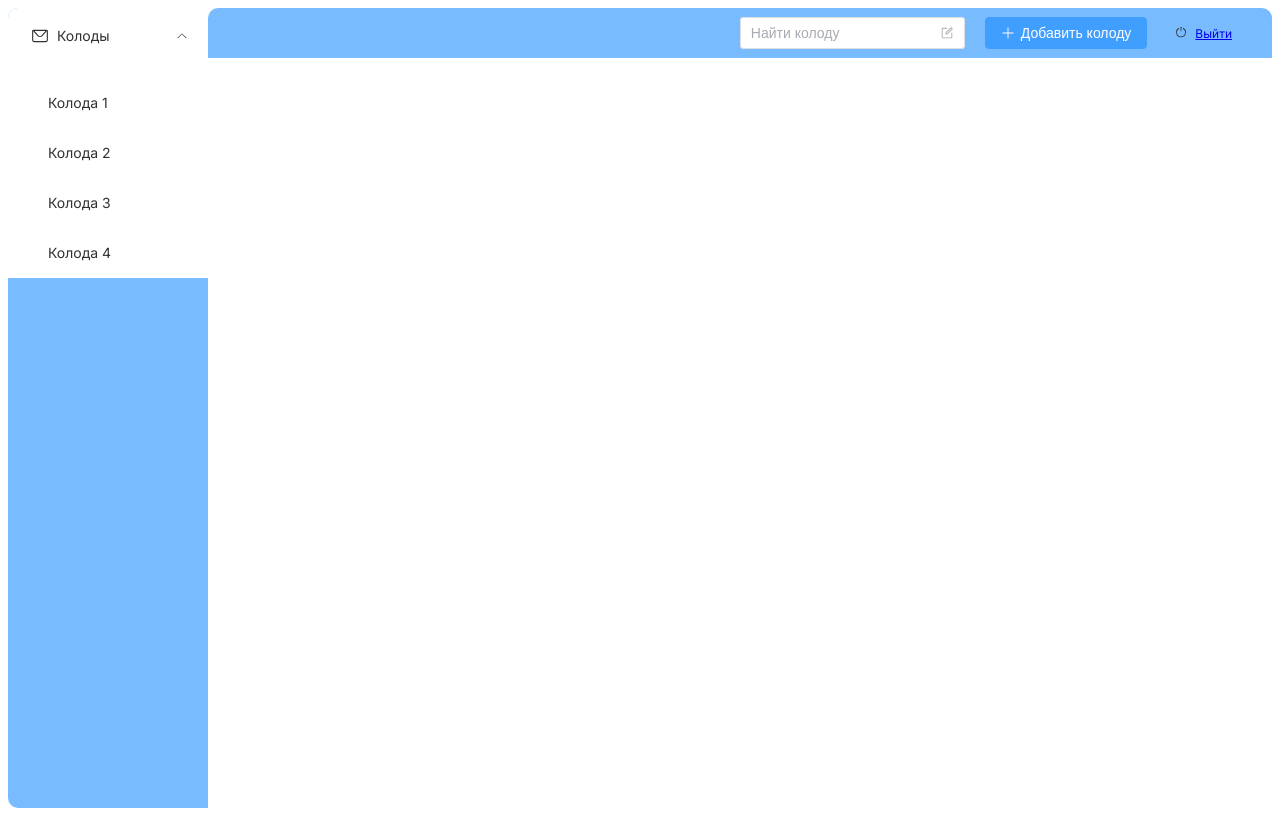
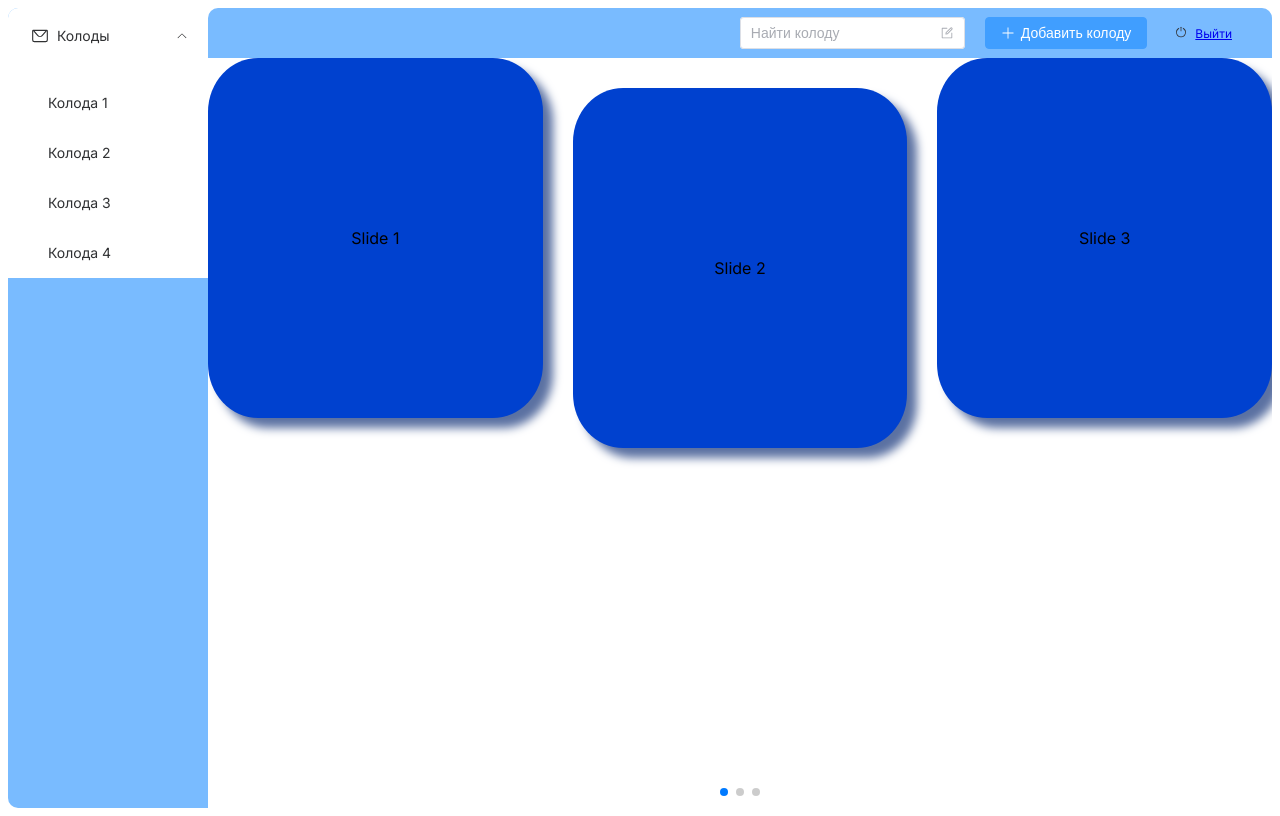
Before and after one commit to Felix200260/frontendStudyEngIishWords, a Vue app in the folder frontendStudyEnglishWords/: page /main in a window 1280 px wide. Built offline with nearby package versions, Linux system fonts and the light colour scheme.

Commit message:
добавил swiper

```diff
--- a/frontendStudyEnglishWords/package.json
+++ b/frontendStudyEnglishWords/package.json
@@ -15,6 +15,7 @@
   "dependencies": {
     "element-plus": "^2.8.4",
     "pinia": "^2.2.4",
+    "swiper": "^11.1.14",
     "vue": "^3.4.29",
     "vue-router": "^4.4.5"
   },
--- a/frontendStudyEnglishWords/src/views/MainView.vue
+++ b/frontendStudyEnglishWords/src/views/MainView.vue
@@ -54,7 +54,23 @@
         </div>
       </el-header>
 
-      <el-main style="height: calc(100vh - 50px)"> </el-main>
+      <el-main style="height: calc(100vh - 50px)">
+        <!-- Swiper -->
+        <div class="swiper mySwiper">
+          <div class="swiper-wrapper">
+            <div class="swiper-slide">Slide 1</div>
+            <div class="swiper-slide">Slide 2</div>
+            <div class="swiper-slide">Slide 3</div>
+            <div class="swiper-slide">Slide 4</div>
+            <div class="swiper-slide">Slide 5</div>
+            <div class="swiper-slide">Slide 6</div>
+            <div class="swiper-slide">Slide 7</div>
+            <div class="swiper-slide">Slide 8</div>
+            <div class="swiper-slide">Slide 9</div>
+          </div>
+          <div class="swiper-pagination"></div>
+        </div>
+      </el-main>
     </el-container>
   </el-container>
 </template>
@@ -64,6 +80,26 @@ import { ref } from 'vue'
 import { SwitchButton, Message, Setting } from '@element-plus/icons-vue'
 import { onMounted } from 'vue'
 import { Edit, Plus } from '@element-plus/icons-vue'
+import Swiper from 'swiper/bundle'
+import 'swiper/css'
+import 'swiper/css/navigation'
+import 'swiper/css/pagination'
+import { Navigation, Pagination } from 'swiper/modules'
+
+onMounted(() => {
+  new Swiper('.mySwiper', {
+    slidesPerView: 3,
+    grid: {
+      rows: 2
+    },
+    spaceBetween: 30,
+    pagination: {
+      el: '.swiper-pagination',
+      clickable: true
+    },
+    modules: [Navigation, Pagination]
+  })
+})
 
 //Поиск====================================================================================
 interface LinkItem {
@@ -154,4 +190,20 @@ const tableData = ref(Array.from({ length: 20 }).fill(item))
 .toolbar > div:nth-child(-n + 3) {
   margin-right: 20px;
 }
+
+/* Стили для swiper */
+.swiper {
+  width: 100%;
+  height: 100%;
+}
+
+.swiper-slide {
+  text-align: center;
+  background: #0041cf;
+  border-radius: 15%;
+  box-shadow: 10px 10px 10px #5b71a2;
+  display: flex;
+  justify-content: center;
+  align-items: center;
+}
 </style>
```
Also changed, not shown: 1 other file (tests, documents, lock files or other folders).
